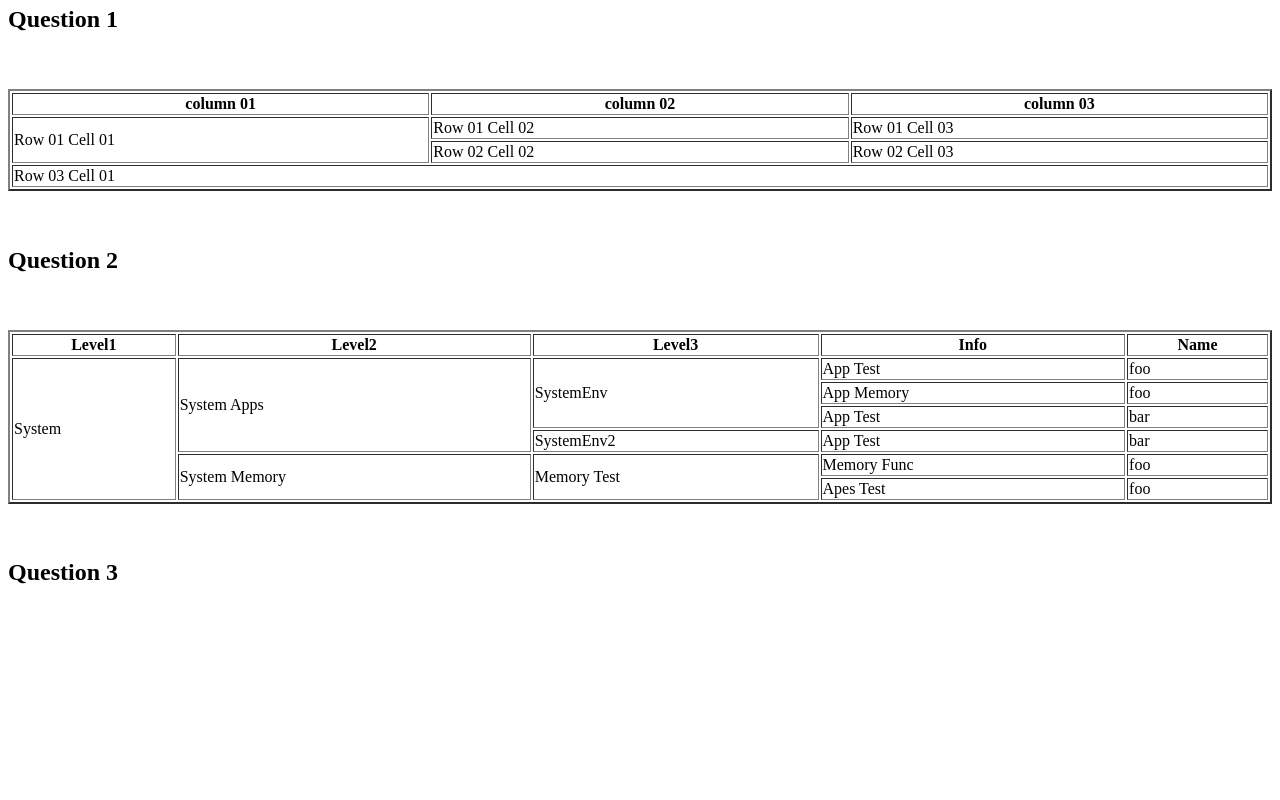
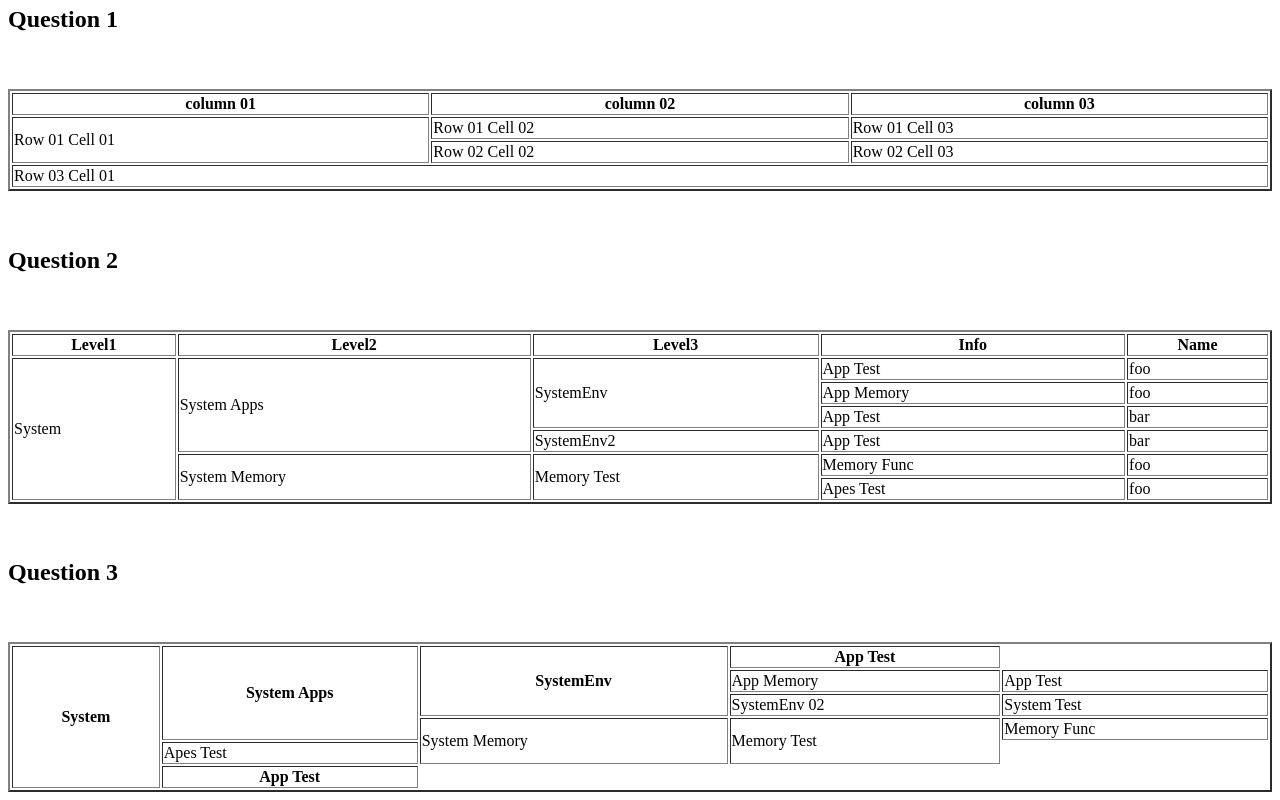
Before and after one commit to Arpit-Agnihotri-15/25va151, a plain HTML site: page HTML UNIT 02/table.html in a window 1280 px wide. Shown: the part 642-1442 px from the top of the page. Before the commit the page ends 1292 px from the top, so only its background shows below. Drawn offline with Linux system fonts and the light colour scheme.

Commit message:
Add table.html

```diff
--- a/HTML UNIT 02/table.html
+++ b/HTML UNIT 02/table.html
@@ -207,7 +207,7 @@
 <br><br>
 
     <!--html table start Q3 -->
- <!--   <table border = "2" width = "100%" align = "centre">
+    <table border = "2" width = "100%" align = "centre">
         <tr>
             <th rowspan = "6">System</th>
             <th rowspan = "4">System Apps</th>
@@ -236,7 +236,9 @@
         </tr>
 
     </table>
--->
+
     <!--html table end Q3 -->
+
+
 </body>
 </html>
```
